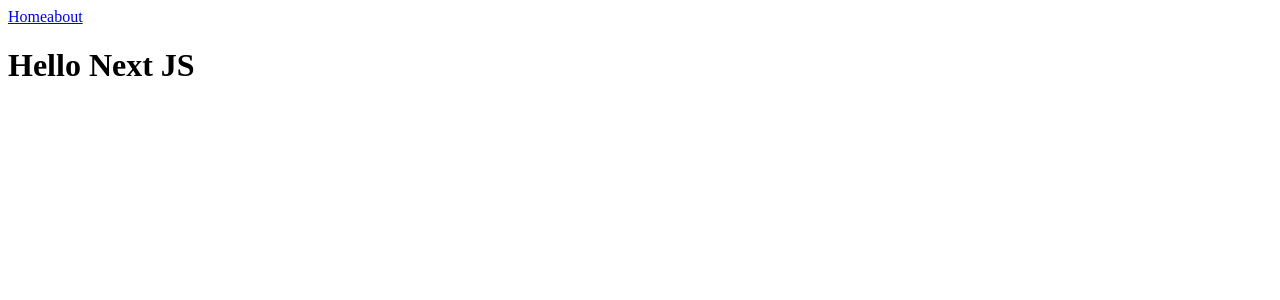
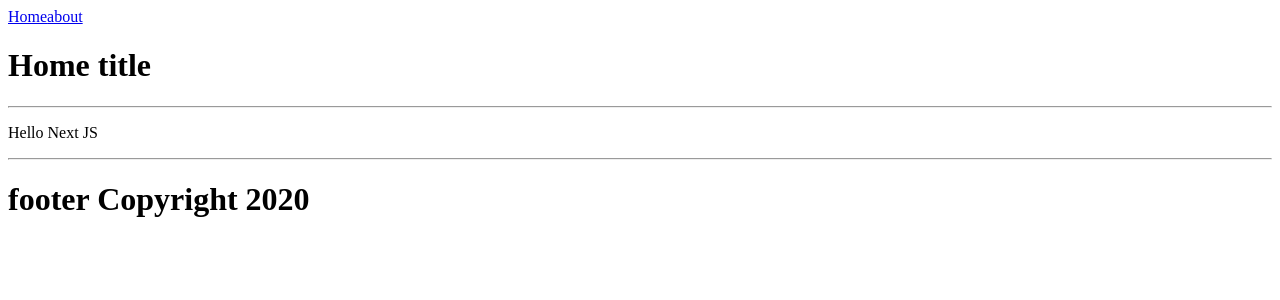
Before and after one commit to csslick/hello-next, a Next.js app: page / in a window 1280 px wide. Shown: the top 300 px of the page. Built offline with nearby package versions, Linux system fonts and the light colour scheme.

Commit message:
passing props to layout

```diff
--- a/components/Layout.js
+++ b/components/Layout.js
@@ -9,11 +9,15 @@ import Nav from './Nav'
 //   )
 // }
 
-const Layout = ({children}) => {
+const Layout = ({title, footer, children}) => {
   return (
     <>
       <Nav />
+      <h1>{title}</h1>
+      <hr/>
       {children}
+      <hr/>
+      <h1>footer {footer}</h1>
     </>
   )
 }
--- a/pages/about.js
+++ b/pages/about.js
@@ -3,8 +3,8 @@ import Layout from "../components/Layout";
 
 function About() {
   return (
-    <Layout>
-      <h1>About</h1>
+    <Layout title="About">
+      <p>this is about page</p>
     </Layout>
   )
 }
--- a/pages/index.js
+++ b/pages/index.js
@@ -4,14 +4,16 @@ import Layout from "../components/Layout";
 
 const Index = () => {
   return (
-    <Layout>
+    <Layout
+      title="Home title"
+      footer={ 'Copyright ' + new Date().getFullYear()}>
       <Head>
         <title>Home Page</title>
         <meta name="description"  content="SEO React NEXT JS app" />
         <meta name="keywords" content="react next seo" />
         <meta name="author" content="Michael Kwon" />
       </Head>
-      <h1>Hello Next JS</h1>
+      <p>Hello Next JS</p>
     </Layout>
   )
 }
```
